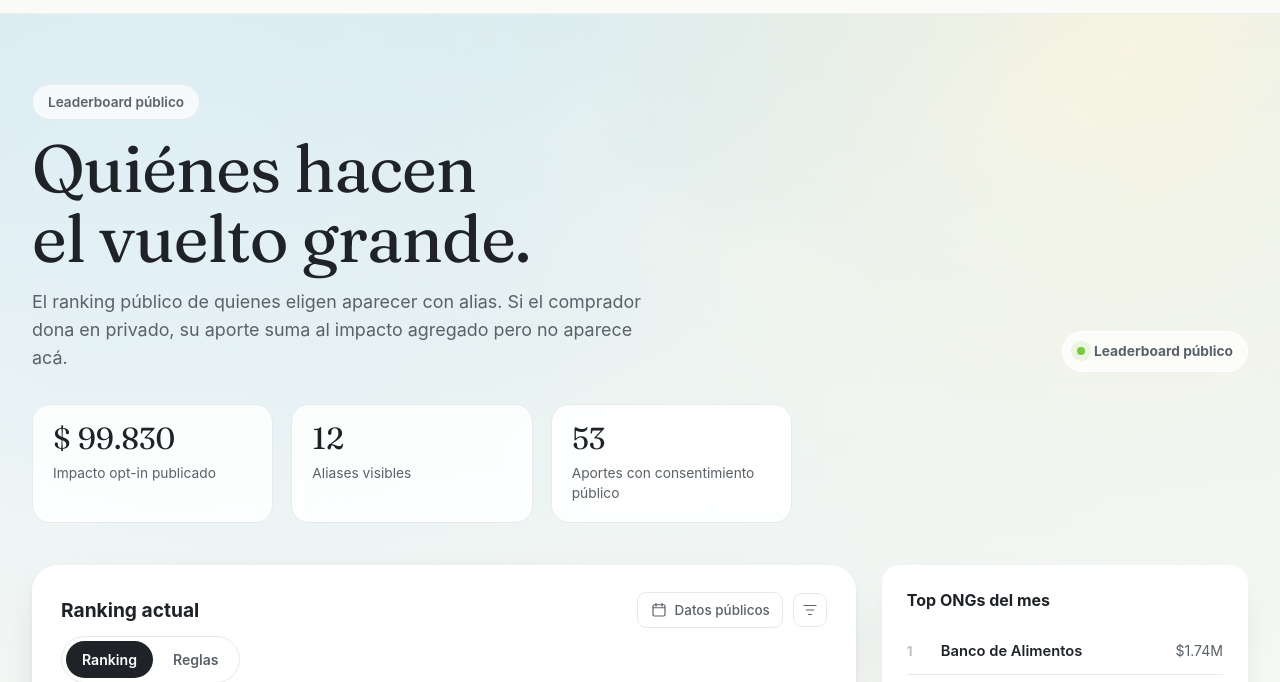
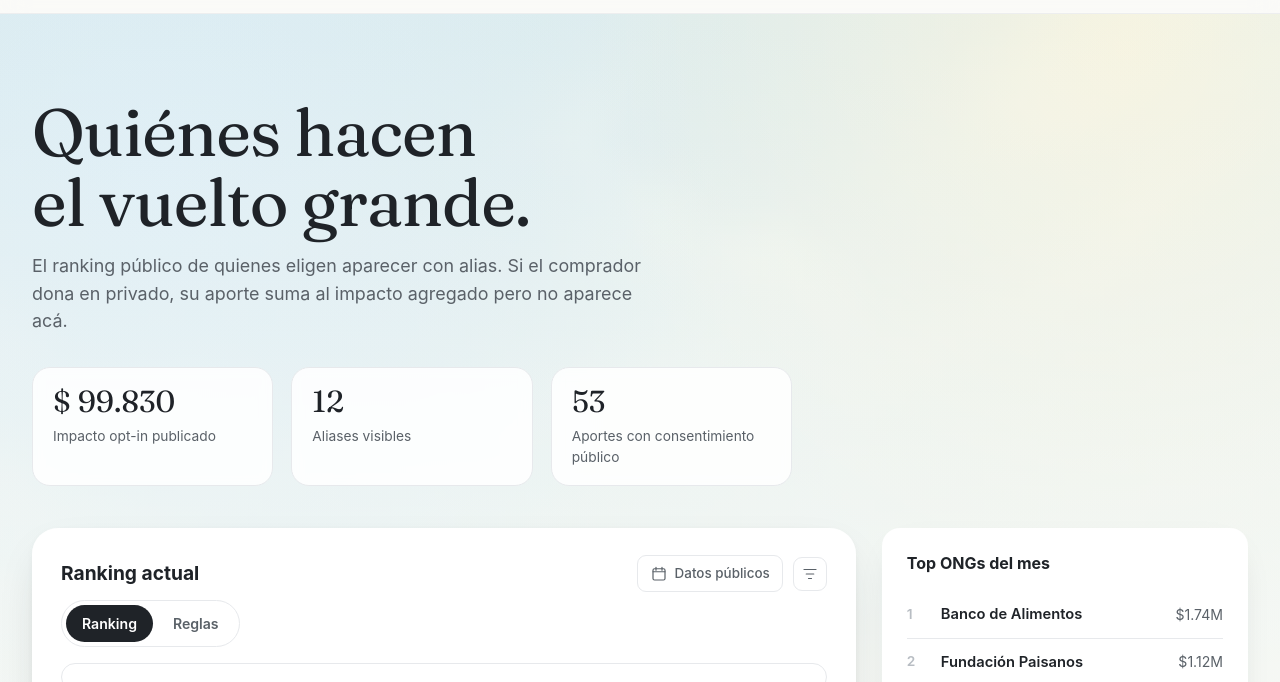
Before and after one commit to NachoEstevo/vueltito, a plain HTML site: page web/leaderboard.html in a window 1280 px wide. Shown: the part 65-747 px from the top of the page. Drawn offline with Linux system fonts and the light colour scheme; no server answers; a web font is replaced by a local one.

Commit message:
Remove leaderboard status chip

```diff
--- a/web/leaderboard.html
+++ b/web/leaderboard.html
@@ -31,8 +31,6 @@
   .lbp-stat .lbp-k{font-family:var(--font-serif);font-weight:400;font-size:1.9rem;line-height:1;color:var(--ink)}
   .lbp-stat .lbp-l{display:block;margin-top:8px;font-size:.86rem;color:var(--gris-oscuro)}
 
-  .lbp-live{display:inline-flex;align-items:center;gap:9px;background:rgba(255,255,255,.76);border:1px solid rgba(255,255,255,.9);border-radius:999px;padding:9px 14px;font-size:.86rem;font-weight:700;color:var(--gris-oscuro);box-shadow:var(--shadow-soft)}
-  .lbp-live::before{content:"";width:8px;height:8px;border-radius:50%;background:var(--verde);box-shadow:0 0 0 6px rgba(122,201,67,.14)}
 
   .lbp-body{position:relative;z-index:1;max-width:var(--maxw);margin:0 auto;padding:8px 32px 76px}
   .lbp-layout{display:grid;grid-template-columns:minmax(0,1.62fr) minmax(280px,.72fr);gap:26px;align-items:start}
@@ -139,11 +137,9 @@
   <div class="lbp-head reveal">
     <div class="lbp-topline">
       <div>
-        <span class="eyebrow-pill">Leaderboard público</span>
         <h2 class="serif-h2 big">Quiénes hacen<br>el vuelto grande.</h2>
         <p class="lead">El ranking público de quienes eligen aparecer con alias. Si el comprador dona en privado, su aporte suma al impacto agregado pero no aparece acá.</p>
       </div>
-      <span class="lbp-live" id="leaderboard-status-pill">Cargando datos</span>
     </div>
     <div class="lbp-stats">
       <div class="lbp-stat">
@@ -334,11 +330,10 @@
 
     var rowsEl = document.getElementById('leaderboard-rows');
     var stateEl = document.getElementById('leaderboard-state');
-    var statusPill = document.getElementById('leaderboard-status-pill');
     var totalEl = document.getElementById('leaderboard-total');
     var donorsEl = document.getElementById('leaderboard-donors');
     var donationsEl = document.getElementById('leaderboard-donations');
-    if (!rowsEl || !stateEl || !statusPill || !totalEl || !donorsEl || !donationsEl) return;
+    if (!rowsEl || !stateEl || !totalEl || !donorsEl || !donationsEl) return;
 
     function money(cents, currency) {
       try {
@@ -376,7 +371,6 @@
       span.appendChild(bold);
       span.appendChild(textNode(' ' + text));
       stateEl.appendChild(span);
-      statusPill.textContent = kind === 'live' ? 'Datos en vivo' : kind === 'fallback' ? 'Leaderboard público' : 'Sin datos reales';
     }
 
     function renderRows(rows, mode) {
```
